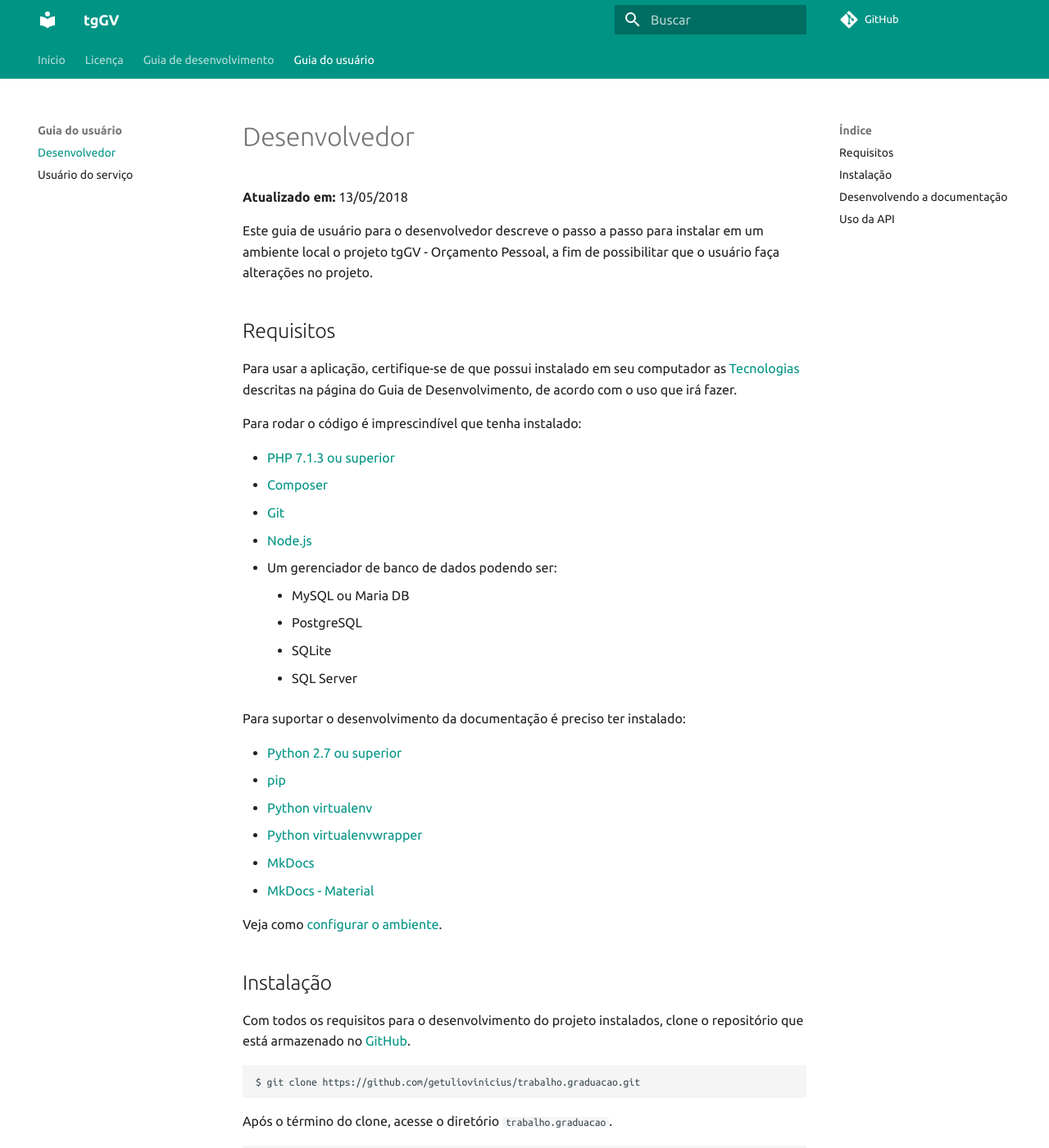
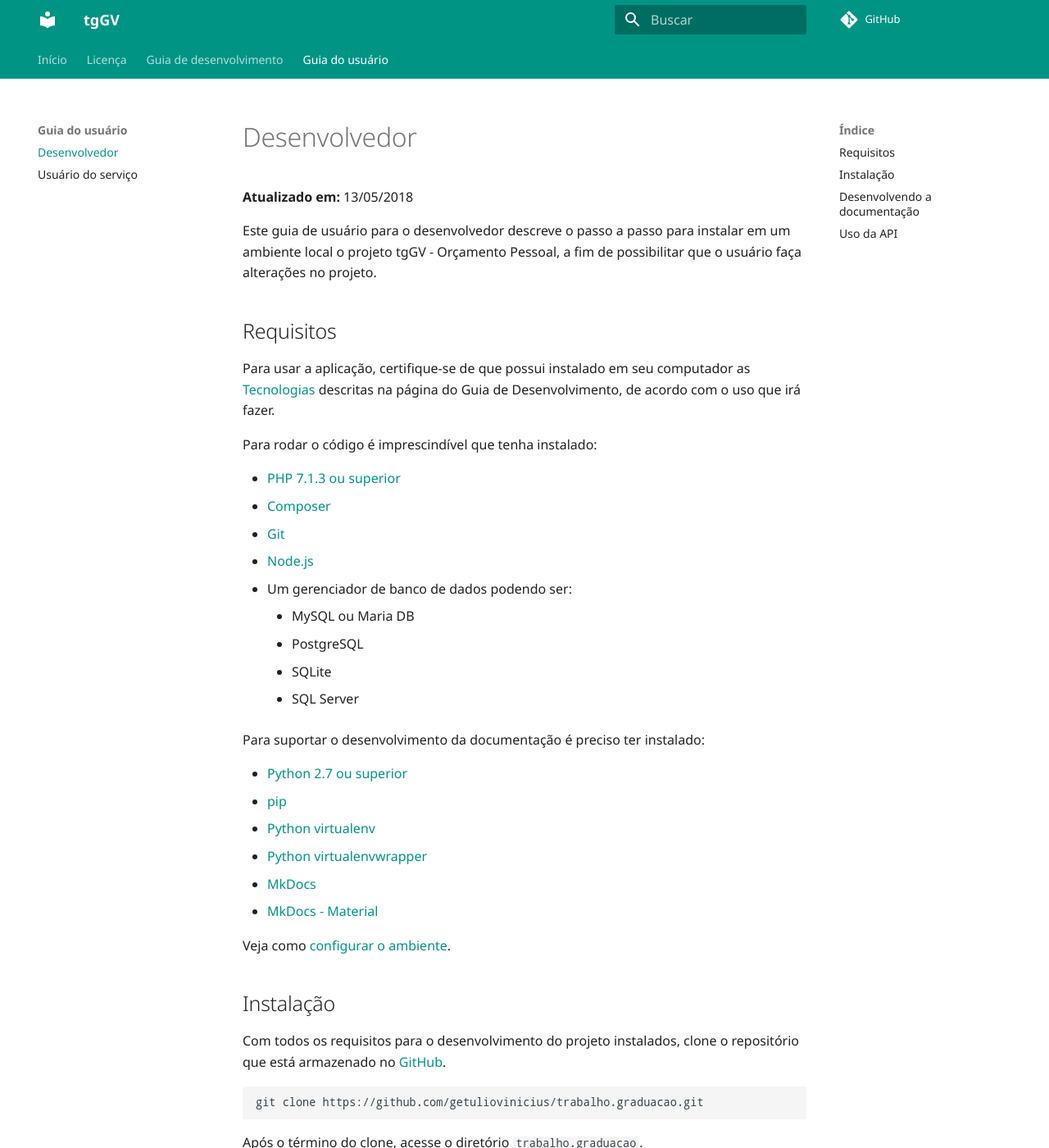
Before and after one commit to getuliovinicius/trabalho.graduacao, an MkDocs documentation site: the page built from docs/mds/guia-usuario/1-desenvolvedor.md, in a window 1280 px wide and 1400 px high. Shown: the whole window at 82% size. Built offline with MkDocs 1.6.1 and Material for MkDocs 9.7.7, drawn with Linux system fonts in a browser that asks for light colours; some web fonts are replaced; comment, search, counter and statistics services are not loaded; old or Windows-style settings are respelled for this version of MkDocs; some of the changed text lies outside the part shown.

````diff
--- a/docs/mds/guia-usuario/1-desenvolvedor.md
+++ b/docs/mds/guia-usuario/1-desenvolvedor.md
@@ -39,13 +39,13 @@ Instalação
 Com todos os requisitos para o desenvolvimento do projeto instalados, clone o repositório que está armazenado no [GitHub](https://github.com/getuliovinicius/trabalho.graduacao "Link para o repositório").
 
 ```
-$ git clone https://github.com/getuliovinicius/trabalho.graduacao.git
+git clone https://github.com/getuliovinicius/trabalho.graduacao.git
 ```
 
 Após o término do clone, acesse o diretório `trabalho.graduacao`.
 
 ```
-$ cd trabalho.graduacao
+cd trabalho.graduacao
 ```
 
 Para configurar o ambiente, renomeie o arquivo `.env.exemple` para `.env` e edite-o ajustando os parâmetros conforme sua necessidade. Mais informações podem ser obtidas em:
@@ -58,7 +58,7 @@ Neste documento, vamos assumir que tenha optado por uma instalação do [SQLite]
 Crie um arquivo chamado `database.sqlite` no diretório `database`.
 
 ```
-$ touch database/database.sqlite
+touch database/database.sqlite
 ```
 
 Após, remova as linhas abaixo no arquivo `.env`:
@@ -84,9 +84,9 @@ Lembre-se de alterar `/absolute/path/to` pelo nome correto dos diretórios acima
 Em seguida, use o comando `composer install` para fazer o download das dependências de back-end do projeto; o comando `php artisan key:generate` para gerar a chave de criptografia da aplicação; e o comando `php artisan migration` para criar as tabelas no banco de dados.
 
 ```
-$ composer install
-$ php artisan key:generate
-$ php artisan migrate --seed
+composer install
+php artisan key:generate
+php artisan migrate --seed
 ```
 
 Além das tabelas para o banco de dados, o comando `php artisan migration --seed` cria:
@@ -98,7 +98,7 @@ Além das tabelas para o banco de dados, o comando `php artisan migration --seed
 Para concluir a instalação do back-end, execute o comando `php artisan passport:install` para gerar as chaves de clientes para a criação de tokens para acessoa a API.
 
 ```
-$ php artisan passport:install
+php artisan passport:install
 ```
 
 Copie o `CLIENT ID` e a `CLIENT Secret` gerados para `Password grant` e insira-os no arquivo `.env` após o sinar de igual (sem espaços) nas variáveis `PASSWORD_CLIENT_ID` e `PASSWORD_CLIENT_SECRET`.
@@ -111,14 +111,14 @@ PASSWORD_CLIENT_SECRET=
 Por fim, use o comando `npm install` para fazer o download das dependências de front-end do projeto, e o comando `npm run dev`, para gerar os arquivos `.css` e `.js` do front-end da aplicação.
 
 ```
-$ npm install
-$ npm run dev
+npm install
+npm run dev
 ```
 
 Para subir a aplicação execute:
 
 ```
-$ php artisan serve
+php artisan serve
 ```
 
 Agora você pode [testar a API](1-desenvolvedor.md#uso_da_api) ou acessar a aplicação web através do navegador: [http://localhost:8000](http://localhost:8000 "Link para a aplicação web").
@@ -133,13 +133,13 @@ Para executar o servidor web para visualizar o resultado é preciso configurar o
 Crie o ambiente virtual.
 
 ```
-$ mkvirtualenv documentacao
+mkvirtualenv documentacao
 ```
 
 Instale o MkDocs Material
 
 ```
-$ pip install mkdocs-material
+pip install mkdocs-material
 ```
 
 Todas as dependências, inclusive o MkDocs serão instaladas automaticamente.
@@ -147,13 +147,13 @@ Todas as dependências, inclusive o MkDocs serão instaladas automaticamente.
 No diretório do projeto `trabalho.graduacao`, vá para o diretório `docs`.
 
 ```
-$ cd docs
+cd docs
 ```
 
 Então, execute:
 
 ```
-$ mkdocs serve -a localhost:8080
+mkdocs serve -a localhost:8080
 ```
 
 Agora você pode visualizar a documentação no navegador: [http://localhost:8080](http://localhost:8080 "Link para a documentação do projeto").
--- a/docs/mkdocs.yml
+++ b/docs/mkdocs.yml
@@ -52,8 +52,8 @@ theme:
         primary: 'teal'
         accent: 'teal'
     font:
-        text: 'Ubuntu'
-        code: 'Ubuntu Mono'
+        text: 'Noto Sans'
+        code: 'Noto Mono'
     feature:
         tabs: true
 
````
Also changed, not shown: docs/mds/index.md (+1 -1 lines), 3 other files.
